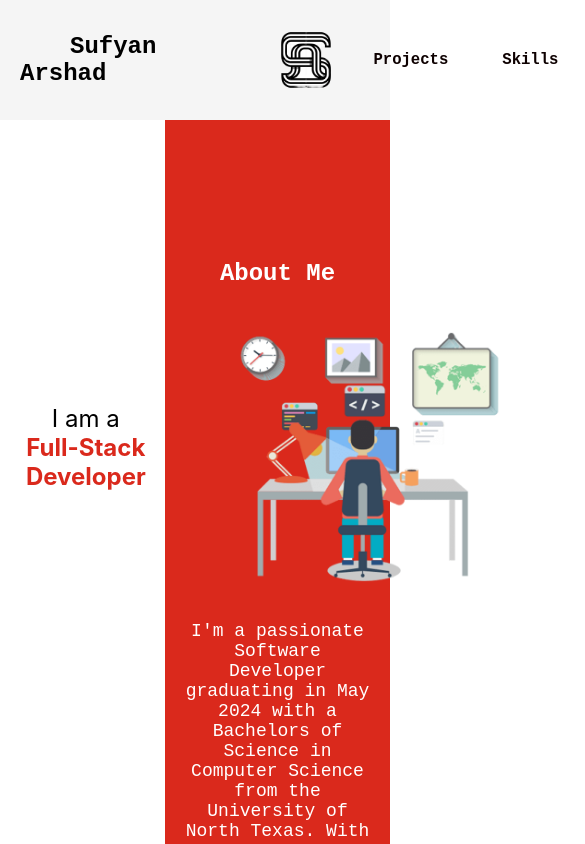
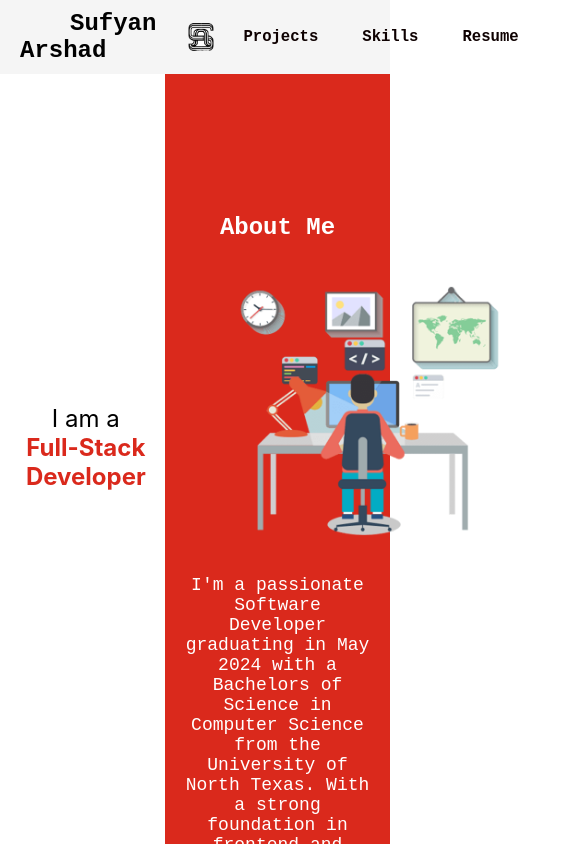
Before and after one commit to SufBit/portfolioweb, a React (Create React App) app: page / in a window 390 px wide. Shown: the top 844 px of the page, 585 px wide, since content can reach past the window. Built offline with nearby package versions, Linux system fonts and the light colour scheme.

Commit message:
made responsive

```diff
--- a/src/Components/Navbar.css
+++ b/src/Components/Navbar.css
@@ -60,3 +60,22 @@
     width: 100px; /* Adjust the width as needed */
     height: auto;
   }
+
+  @media (max-width: 600px) {
+    .navbar-right ul {
+      flex-direction: column; /* Make the list vertical */
+    }
+
+    .navbar-right ul li {
+      margin-left: 10px; /* Remove the left margin */
+      margin-bottom: 10px; /* Add a bottom margin */
+    }
+
+    .logo-container {
+      margin-left: 20px; /* Reduce the left margin */
+    }
+
+    .logo {
+      width: 50px; /* Reduce the logo size */
+    }
+  }
```
